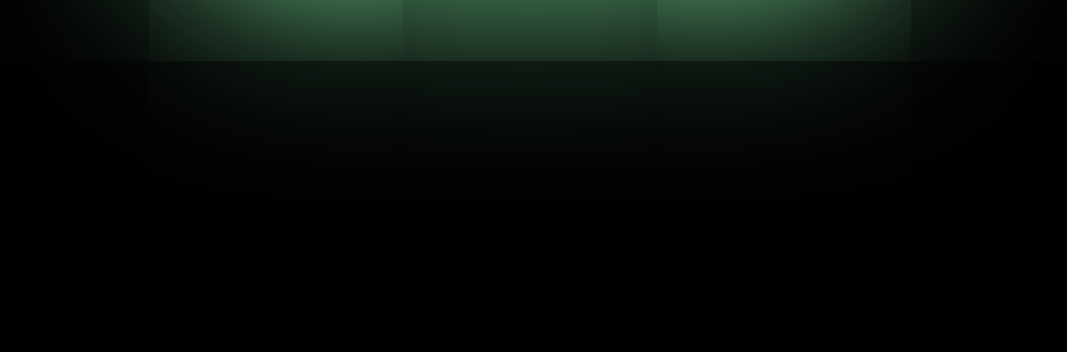
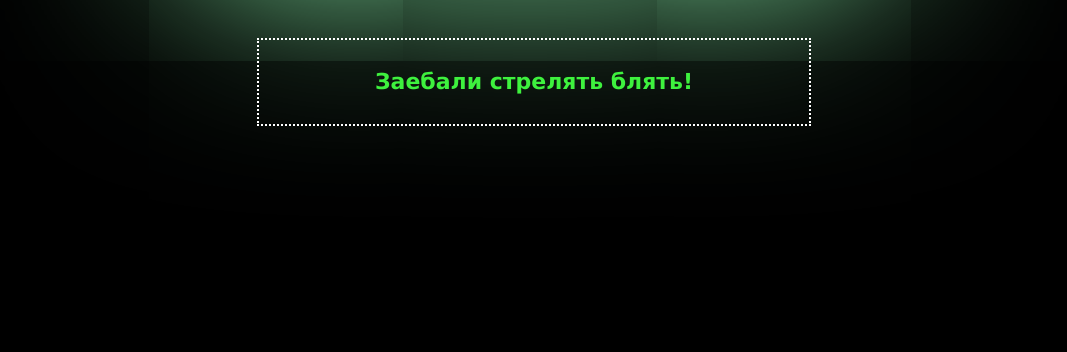
Before and after one commit to AndreyKachanov/git_training, a plain HTML site: page index.html in a window 1280 px wide. Shown: the part 448-800 px from the top of the page, without its empty margins (106-1173 px from the left). Drawn offline with Linux system fonts and the light colour scheme.

Commit message:
Добавлен блок - Заебали стрелять

```diff
--- a/index.html
+++ b/index.html
@@ -10,5 +10,8 @@
 			<h1>Git tranning</h1>
 			<p><a href="">Not fast forward</a></p>
 		</div>
+		<div id="conflict">
+			<h4>Заебали стрелять блять!</h4>
+		</div>
 	</body>
 </html>
--- a/style.css
+++ b/style.css
@@ -32,3 +32,15 @@ body {
 	color: inherit;
 	text-decoration: none;
 }
+
+#conflict {
+	width: 550px;
+	margin: 60px auto 0 auto;
+	border: 2px dotted #fff;
+}
+
+#conflict h4 {
+	color: rgb(62, 241, 62);
+	text-align: center;
+	font: bold 22px Verdana, sans-serif;
+}
```
